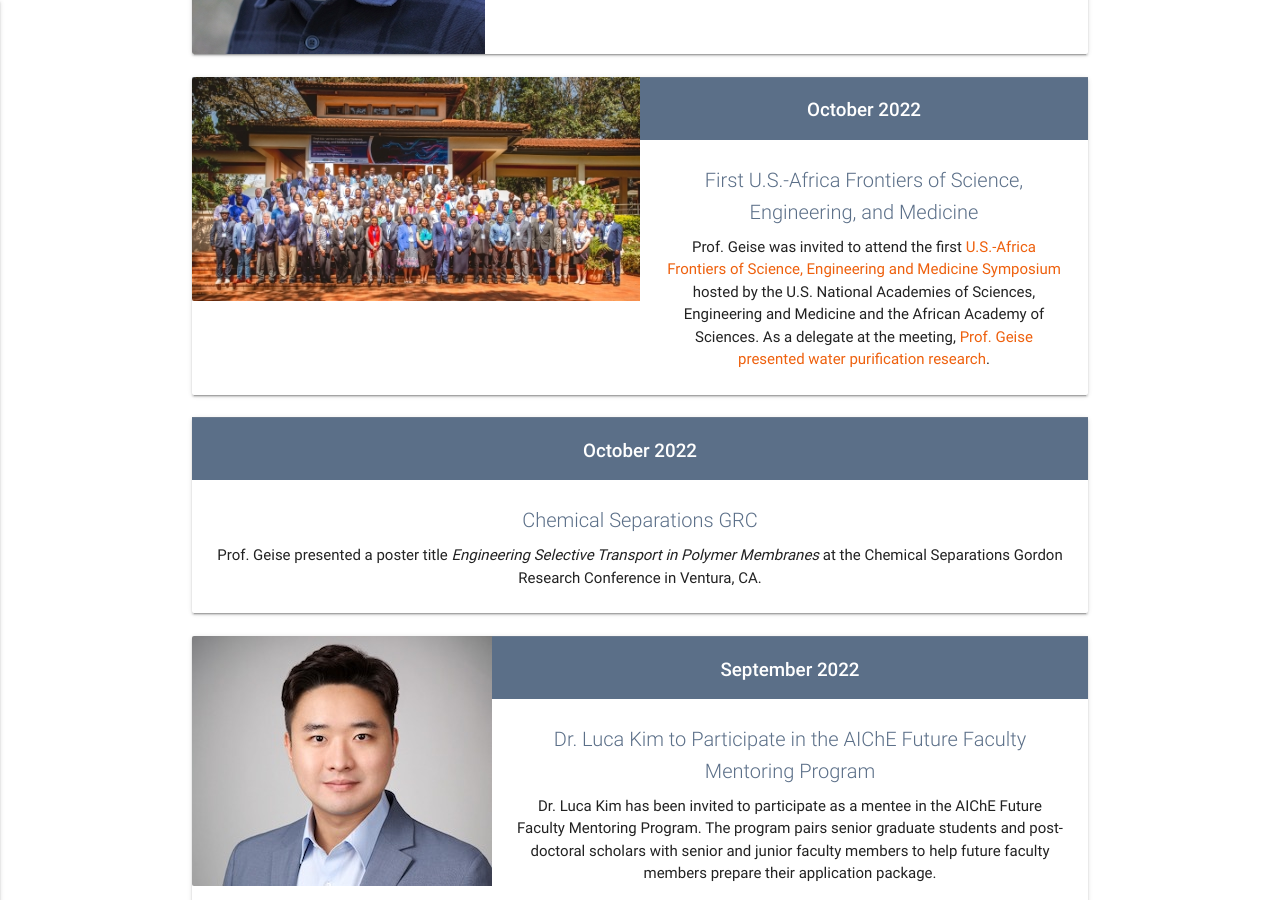
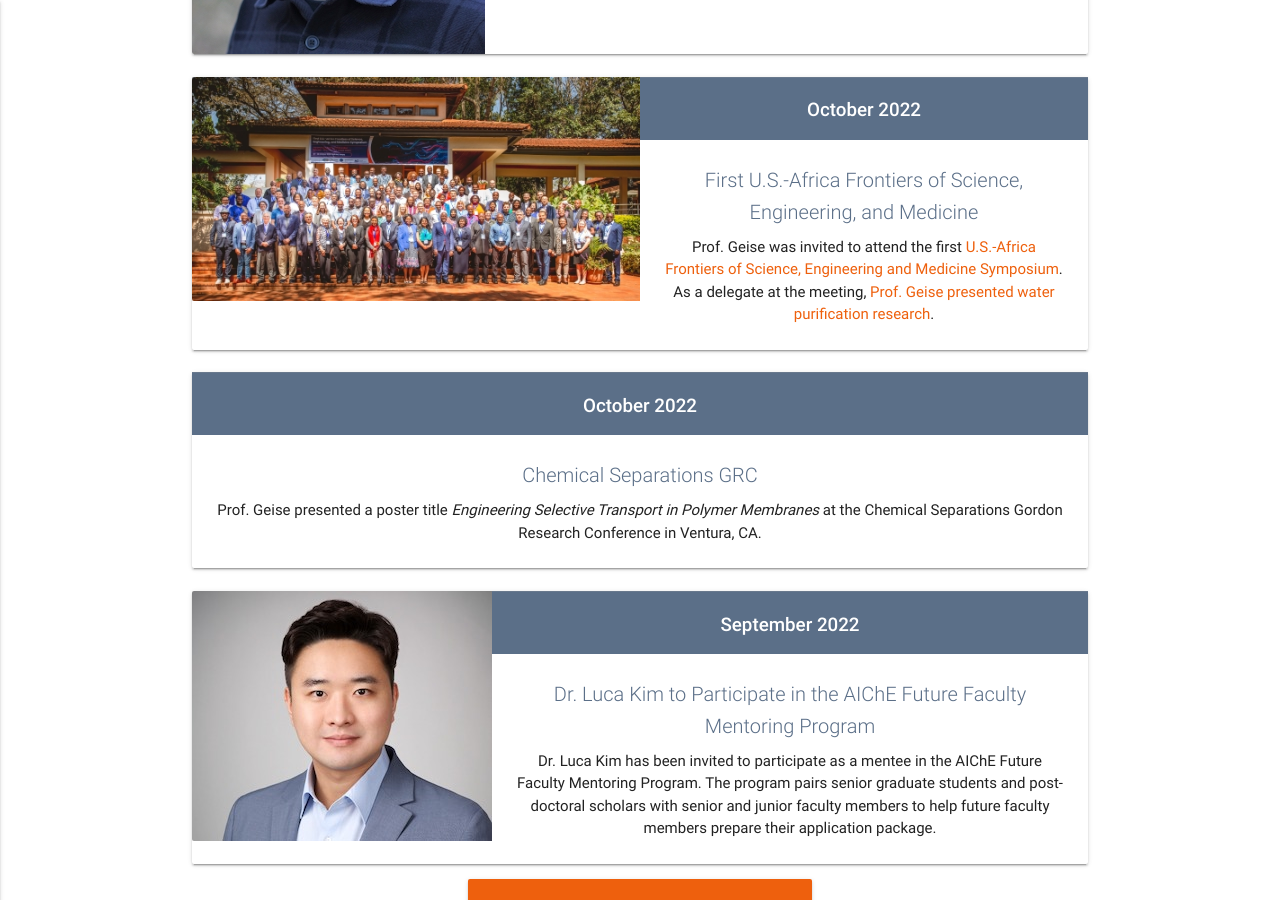
Before and after one commit to geisegroup/geisegroup.github.io, a Jekyll site: the page built from index.md, in a window 1280 px wide and 900 px high, scrolled down 2742 px. Built offline with Jekyll 4.4.1, drawn with Linux system fonts in a browser that asks for light colours; nearby versions of some CDN libraries.

Commit message:
Update 22_africa.html

```diff
--- a/_newsItems/22_africa.html
+++ b/_newsItems/22_africa.html
@@ -2,6 +2,6 @@
 date: 2022-10-12
 year: 2022
 title: First U.S.-Africa Frontiers of Science, Engineering, and Medicine
-text: Prof. Geise was invited to attend the first <a href="https://www.nationalacademies.org/event/10-12-2022/first-us-africa-frontiers-of-science-engineering-and-medicine-symposium" target="_blank" rel="noopener">U.S.-Africa Frontiers of Science, Engineering and Medicine Symposium</a> hosted by the U.S. National Academies of Sciences, Engineering and Medicine and the African Academy of Sciences. As a delegate at the meeting, <a href="https://engineering.virginia.edu/che%E2%80%99s-geoff-geise-invited-inaugural-us-africa-frontiers-science-engineering-and-medicine-symposium" target="_blank" rel="noopener">Prof. Geise presented water purification research</a>.
+text: Prof. Geise was invited to attend the first <a href="https://www.nationalacademies.org/event/10-12-2022/first-us-africa-frontiers-of-science-engineering-and-medicine-symposium" target="_blank" rel="noopener">U.S.-Africa Frontiers of Science, Engineering and Medicine Symposium</a>. As a delegate at the meeting, <a href="https://engineering.virginia.edu/che%E2%80%99s-geoff-geise-invited-inaugural-us-africa-frontiers-science-engineering-and-medicine-symposium" target="_blank" rel="noopener">Prof. Geise presented water purification research</a>.
 image: us_africa.JPG
 ---
```
